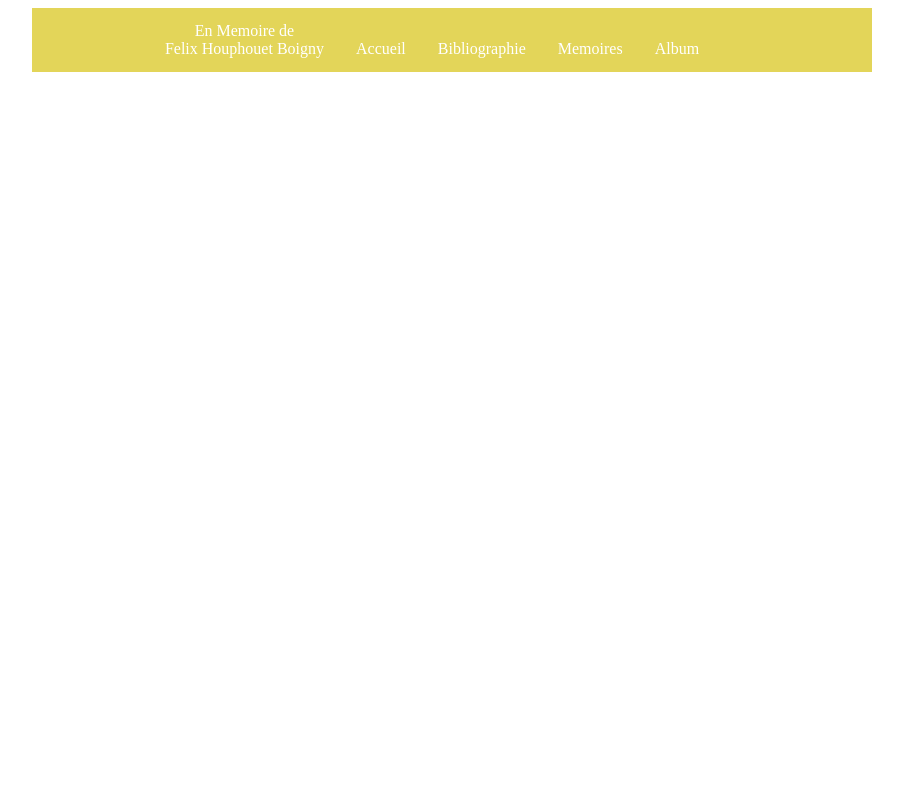
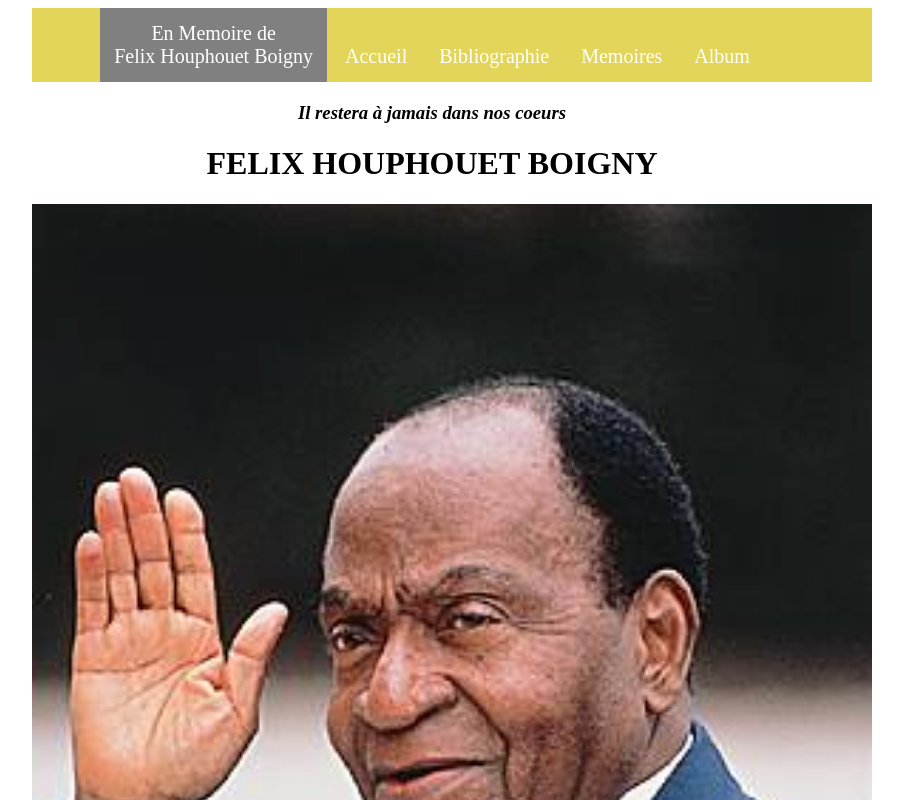
Before and after one commit to AyouLasme/Final-project, a plain HTML site: page index.html in a window 1280 px wide. Shown: the top 800 px of the page, without its empty margins (208-1111 px from the left). Drawn offline with Linux system fonts and the light colour scheme.

Commit message:
l'ajout de la section principale

```diff
--- a/index.html
+++ b/index.html
@@ -10,7 +10,7 @@
 	<header>
 		<div class="container">
 				<div class="entete">
-					<a href="" ;>En Memoire de <br>Felix Houphouet Boigny</a>
+					<a href="" class="mem">En Memoire de <br>Felix Houphouet Boigny</a>
 					<a href="#Accueil">Accueil</a>
 					<a href="#Bibliographie">Bibliographie</a>
 					<a href="#Memoires">Memoires</a>
@@ -18,5 +18,13 @@
 				</div>
 			</div>
 	</header>
+	<!-- la section suivante apres l'entete -->
+	<h3>Il restera à jamais dans nos coeurs</h3>
+	<h1>FELIX HOUPHOUET BOIGNY</h1>
+	<div class="container">
+		<img src="images/fh1.jpg" alt="" class="im">
+		<h1>18 Octobre 1905 - 07 Décembre 1993</h1>
+	</div>
+	<hr>
 </body>
 </html>
--- a/style.css
+++ b/style.css
@@ -21,8 +21,32 @@ div.entete a {
   text-align: center;
   padding: 14px;
   text-decoration: none;
+  font-size: 20px;
 }
 
 div.entete a:hover {
   background-color: #777;
 }
+
+.mem{
+  background-color:grey;
+}
+
+h1{
+  text-align: center;
+}
+
+h3{
+  text-align: center;
+  font-style: italic;
+}
+
+.im{
+  width:105%;
+}
+
+hr{
+   height: 1px;
+   background-color: #e5e5e5;
+   border: none;
+ }
```
Also changed, not shown: images/fh1.jpg (added), images/i1.jpg (added), images/i10.jpg (added), images/i11.jpg (added), images/i12.jpg (added), images/i2.jpg (added), images/i20.jpg (added), images/i3.jpg (added), images/i4.jpg (added), images/i5.jpg (added), images/i6.jpg (added), images/i7.jpg (added), images/i8.jpg (added), images/i9.jpg (added).
